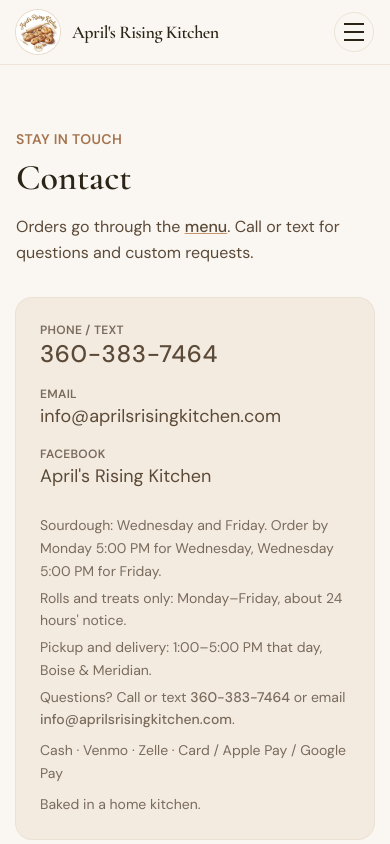
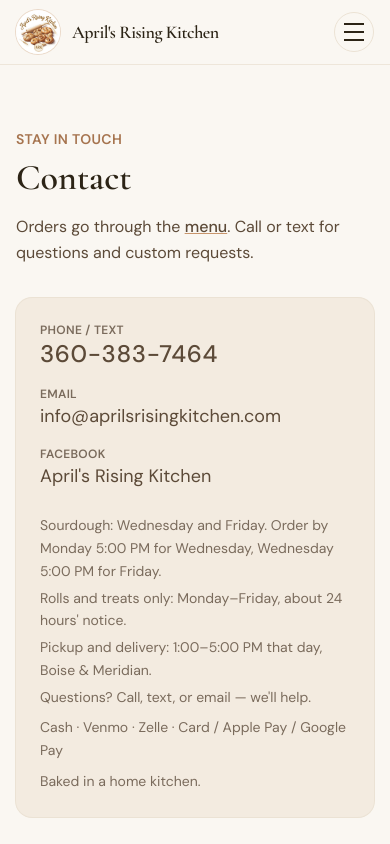
Before and after one commit to zulu350/Aprils-Rising-Kitchen, a Next.js app: page /contact in a window 390 px wide. Shown: the top 844 px of the page. Built offline with nearby package versions, Linux system fonts and the light colour scheme.

Commit message:
Stop repeating phone and email on the Contact card.

```diff
--- a/src/app/contact/page.tsx
+++ b/src/app/contact/page.tsx
@@ -62,7 +62,7 @@
           </a>
         </li>
         <li className="pt-2 text-sm leading-relaxed text-muted">
-          <HoursCopy />
+          <HoursCopy compactQuestions />
           <p className="mt-2">{PAYMENTS_LINE}</p>
           <p className="mt-2">{COTTAGE_LINE}</p>
         </li>
--- a/src/components/HoursCopy.tsx
+++ b/src/components/HoursCopy.tsx
@@ -1,11 +1,21 @@
 import { BUSINESS, HOURS } from "@/lib/constants";
 
-export function HoursCopy({ className }: { className?: string }) {
+export function HoursCopy({
+  className,
+  compactQuestions = false,
+}: {
+  className?: string;
+  /** Contact already shows phone/email above this block. */
+  compactQuestions?: boolean;
+}) {
   return (
     <div className={className}>
       <p>{HOURS.sourdough}</p>
       <p className="mt-1">{HOURS.rolls}</p>
       <p className="mt-1">{HOURS.pickupDelivery}</p>
+      {compactQuestions ? (
+        <p className="mt-1">Questions? Call, text, or email — we&apos;ll help.</p>
+      ) : (
         <p className="mt-1">
           Questions? Call or text{" "}
           <a href={BUSINESS.phoneHref} className="font-medium text-espresso hover:text-crust-dark">
@@ -20,6 +30,7 @@
           </a>
           .
         </p>
+      )}
     </div>
   );
 }
```
Lines whose indentation alone changed are shown as unchanged.
